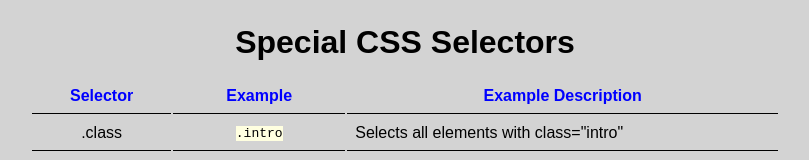
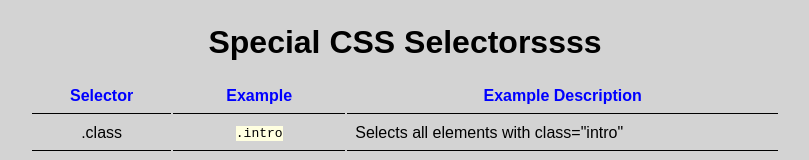
Before and after one commit to adrianbowtie/my-css-cheatsheet, a plain HTML site: page index.html in a window 1280 px wide. Shown: the top 160 px of the page, without its empty margins (235-1044 px from the left). Drawn offline with Linux system fonts and the light colour scheme.

Commit message:
more sss

```diff
--- a/index.html
+++ b/index.html
@@ -7,7 +7,7 @@
 
 <body>
 	<table>
-		<caption>Special CSS Selectors</caption>
+		<caption>Special CSS Selectorssss</caption>
 		<thead>
 			<tr>
 				<th>Selector</th>
```
